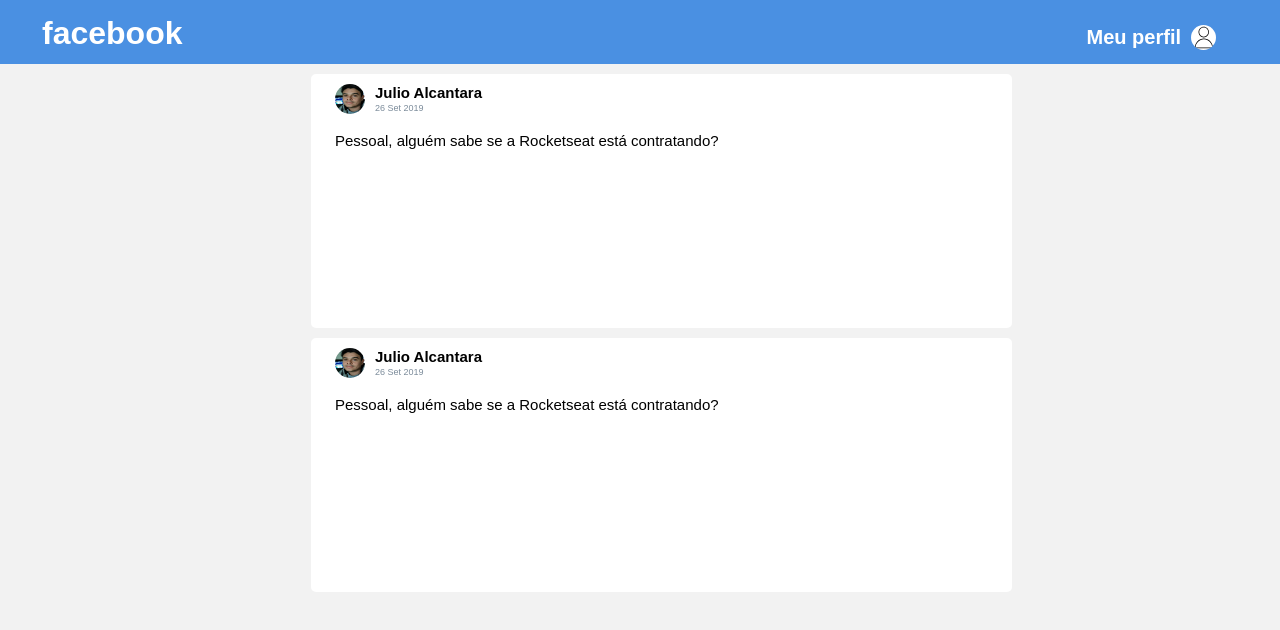
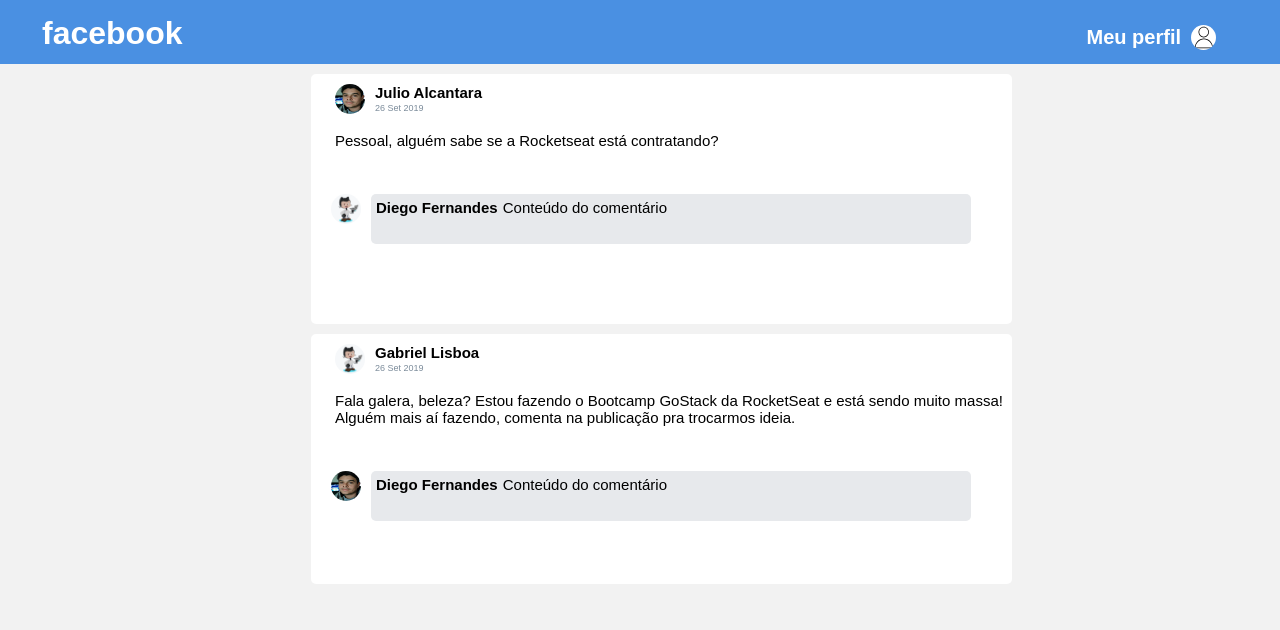
Before and after one commit to walefe/feed-face, a React app: page / in a window 1280 px wide. Shown: the top 630 px of the page. Built offline with nearby package versions, Linux system fonts and the light colour scheme.

Commit message:
Add component comment.

```diff
--- /dev/null
+++ b/src/Components/Comments/Comments.js
@@ -0,0 +1,17 @@
+import React from "react";
+
+import "./styles.css";
+
+function Comments({ comment }) {
+  return (
+    <div className="comment">
+      <img src={comment.author.avatar} alt="Author" />
+      <div className="content">
+        <h1>{comment.author.name}</h1>
+        <p>{comment.content}</p>
+      </div>
+    </div>
+  );
+}
+
+export default Comments;
--- /dev/null
+++ b/src/Components/Comments/styles.css
@@ -0,0 +1,33 @@
+div.comment {
+  display: flex;
+  justify-content: baseline;
+  width: 677px;
+  height: 124px;
+  margin: 45px 20px;
+}
+
+div.comment div.content {
+  display: flex;
+  background: #e7e9ec;
+
+  width: 600px;
+  height: 50px;
+  padding: 5px;
+  border-radius: 5px;
+}
+
+div img {
+  width: 30px;
+  height: 30px;
+  margin-right: 10px;
+  border-radius: 50%;
+}
+
+div.comment h1 {
+  font-size: 15px;
+}
+
+div.comment p {
+  margin-top: 0;
+  margin-left: 5px;
+}
--- a/src/Components/Post/Post.js
+++ b/src/Components/Post/Post.js
@@ -1,20 +1,23 @@
 import React from "react";
 
+import Comment from "../Comments/Comments";
+
 import "./styles.css";
-
-import Avatar from "../../assets/profile.jpg";
 
 function Post({ post }) {
   return (
     <li>
       <div className="author">
-        <img src={Avatar} alt="Avatar" />
+        <img src={post.author.avatar} alt="Avatar" />
         <div className="describe">
           <h1>{post.author.name}</h1>
           <span>{post.date}</span>
         </div>
       </div>
       <p>{post.content}</p>
+      {post.comments.map(comment => (
+        <Comment key={comment.id} comment={comment} />
+      ))}
     </li>
   );
 }
--- a/src/Components/Post/styles.css
+++ b/src/Components/Post/styles.css
@@ -1,6 +1,6 @@
 li {
   width: 701px;
-  height: 254px;
+  height: 250px;
   margin-top: 10px;
   border-radius: 5px;
   background: #ffffff;
--- a/src/Components/PostList/PostList.js
+++ b/src/Components/PostList/PostList.js
@@ -1,8 +1,11 @@
 import React, { Component } from "react";
 
 import Post from "../Post/Post";
+import Comment from "../Comments/Comments";
 
 import "./styles.css";
+import Avatar from "../../assets/profile.jpg";
+import Octocat from "../../assets/octocat.png";
 
 class PostList extends Component {
   state = {
@@ -11,7 +14,7 @@
         id: 1,
         author: {
           name: "Julio Alcantara",
-          avatar: "http://url-da-imagem.com/imagem.jpeg"
+          avatar: Avatar
         },
         date: "26 Set 2019",
         content: "Pessoal, alguém sabe se a Rocketseat está contratando?",
@@ -20,26 +23,27 @@
             id: 1,
             author: {
               name: "Diego Fernandes",
-              avatar: "http://url-da-imagem.com/imagem.jpg"
+              avatar: Octocat
             },
             content: "Conteúdo do comentário"
           }
         ]
       },
       {
-        id: 1,
+        id: 2,
         author: {
-          name: "Julio Alcantara",
-          avatar: "http://url-da-imagem.com/imagem.jpeg"
+          name: "Gabriel Lisboa",
+          avatar: Octocat
         },
         date: "26 Set 2019",
-        content: "Pessoal, alguém sabe se a Rocketseat está contratando?",
+        content:
+          "Fala galera, beleza?\n\nEstou fazendo o Bootcamp GoStack da RocketSeat e está sendo muito massa! Alguém mais aí fazendo, comenta na publicação pra trocarmos ideia.",
         comments: [
           {
             id: 1,
             author: {
               name: "Diego Fernandes",
-              avatar: "http://url-da-imagem.com/imagem.jpg"
+              avatar: Avatar
             },
             content: "Conteúdo do comentário"
           }
@@ -49,10 +53,11 @@
   };
 
   render() {
+    const posts = this.state.posts;
     return (
       <ul>
-        {this.state.posts.map(post => (
-          <Post key={post} post={post} />
+        {posts.map(post => (
+          <Post key={post.id} post={post} />
         ))}
       </ul>
     );
```
Also changed, not shown: src/assets/octocat.png (added).
